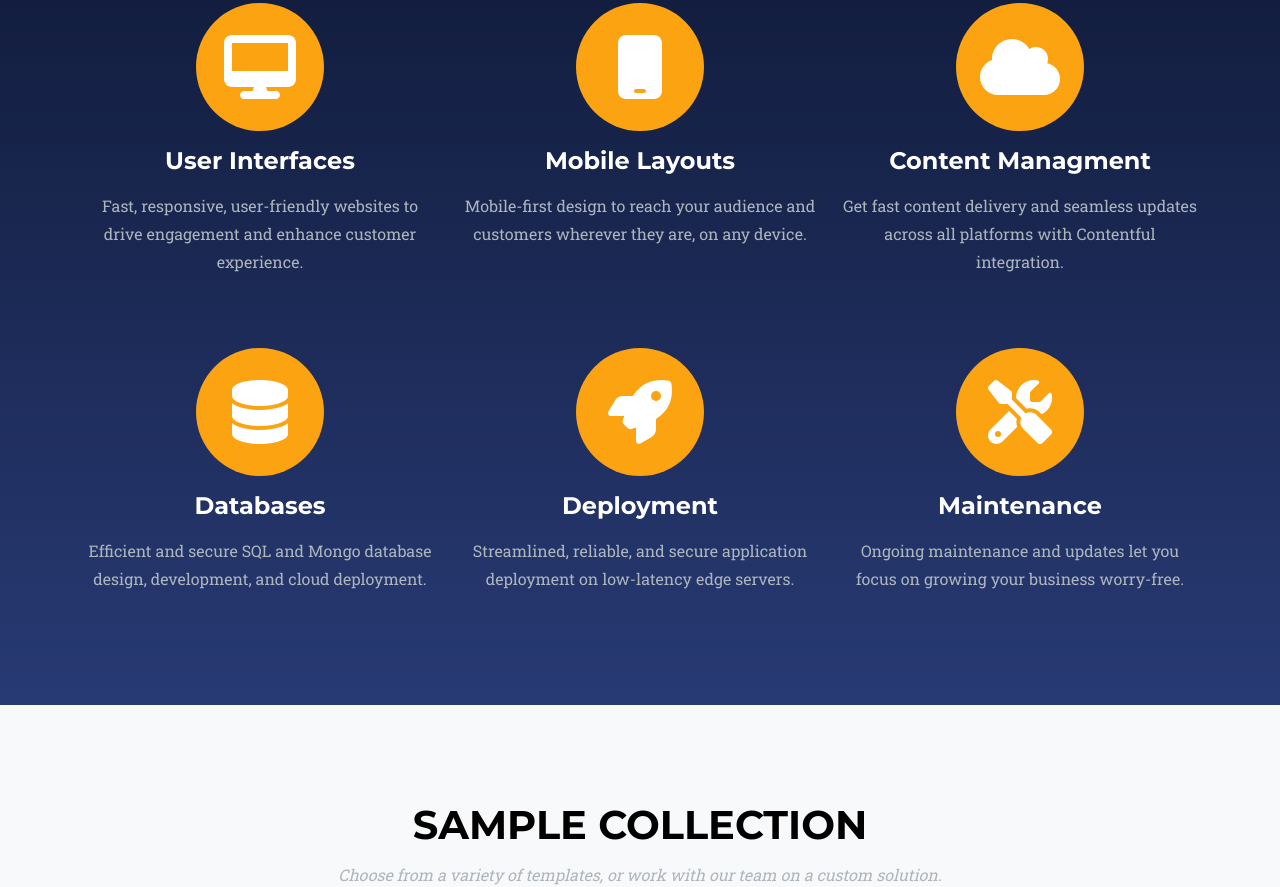
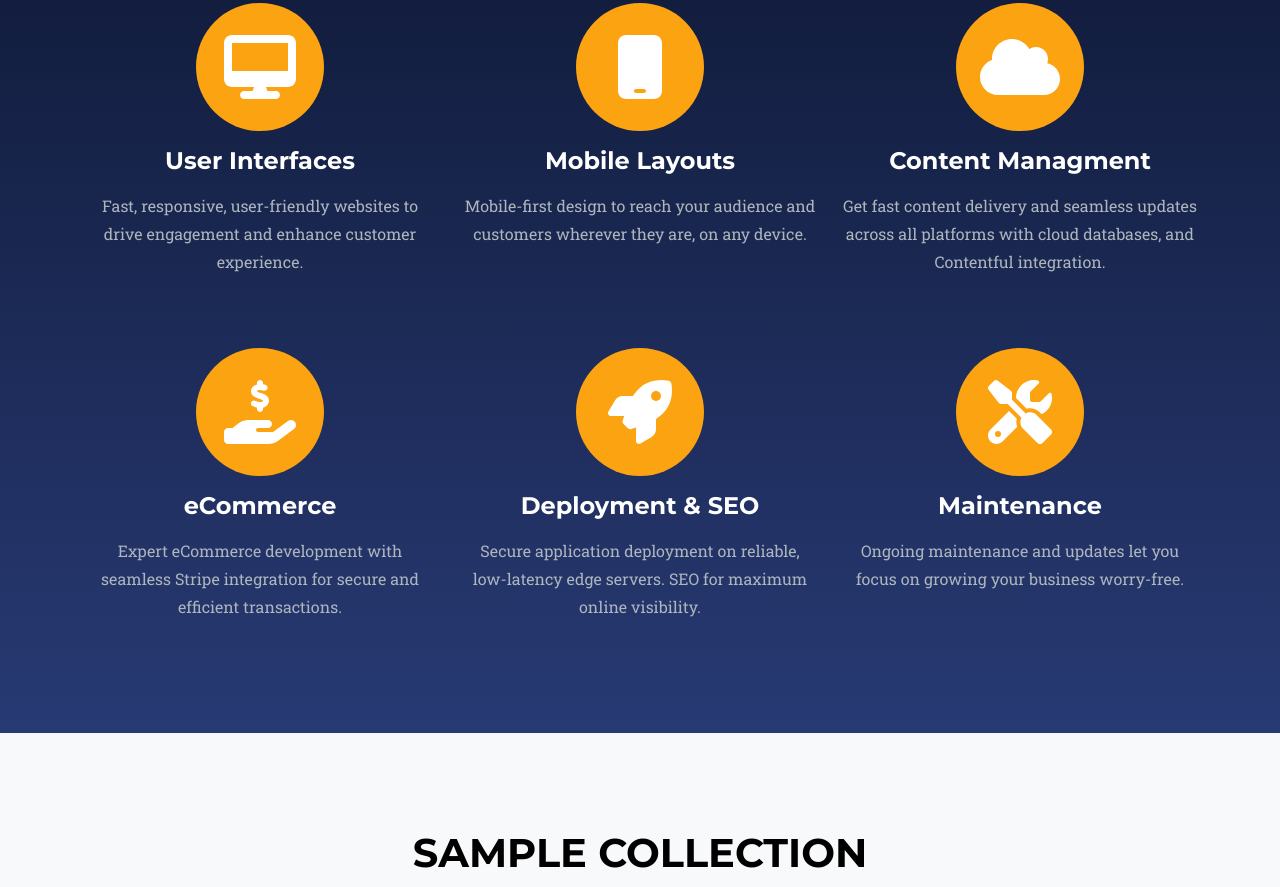
Before and after one commit to NuminousCode/magis-web-serv, a plain HTML site: page index.html in a window 1280 px wide. Shown: the part 1055-1942 px from the top of the page. Drawn offline with nearby package versions, Linux system fonts and the light colour scheme.

Commit message:
services section update

```diff
--- a/index.html
+++ b/index.html
@@ -3,8 +3,8 @@
     <head>
         <meta charset="utf-8" />
         <meta name="viewport" content="width=device-width, initial-scale=1, shrink-to-fit=no" />
-        <meta name="description" content="Web Design Services Company Based In Katy TX, In The Houston Metro Area. Full-Service Modern Web Development. Services Include Website Design, Mobile-Ready Applications, Content Management Integration, Databases, Deployment, Hosting, SEO, And Ongoing Maintenance.">
-        <meta name="keywords" content="web development, web applications, website design, content managment, mobile apps, SEO, database management" />
+        <meta name="description" content="Need A New Website? We Offer Personalized Web Development Services At Affordable Rates. We Are A Web Design Services Company Based In Katy TX, In The Houston Metro Area. Full-Service Modern Web Development. Services Include Website Design, Mobile-Ready Applications, Content Management Integration, Databases, Deployment, Hosting, SEO, And Ongoing Maintenance.">
+        <meta name="keywords" content="web development, web applications, website design, content managment, mobile apps, SEO, database management, Katy, Houston, Fulshear, Richmond, Sugar Land, Cinco Ranch" />
         <meta name="robots" content="index, follow">
         <meta property="og:title" content="Full-Service Modern Web Development">
         <meta property="og:description"
@@ -84,25 +84,25 @@
                             <i class="fa fa-cloud fa-stack-1x fa-inverse"></i>
                         </span>
                         <h4 class="my-3">Content Managment</h4>
-                        <p class="text-muted">Get fast content delivery and seamless updates across all platforms with Contentful integration.</p>
+                        <p class="text-muted">Get fast content delivery and seamless updates across all platforms with cloud databases, and Contentful integration.</p>
                     </div>
                 </div>
                 <div class="row text-center text-center2">
                     <div class="col-md-4">
                         <span class="fa-stack fa-4x">
                             <i class="fas fa-circle fa-stack-2x text-primary"></i>
-                            <i class="fas fa-database fa-stack-1x fa-inverse"></i>
+                            <i class="fas fa-hand-holding-dollar fa-stack-1x fa-inverse"></i>
                         </span>
-                        <h4 class="my-3">Databases</h4>
-                        <p class="text-muted">Efficient and secure SQL and Mongo database design, development, and cloud deployment.</p>
+                        <h4 class="my-3">eCommerce</h4>
+                        <p class="text-muted">Expert eCommerce development with seamless Stripe integration for secure and efficient transactions.</p>
                     </div>
                     <div class="col-md-4">
                         <span class="fa-stack fa-4x">
                             <i class="fas fa-circle fa-stack-2x text-primary"></i>
                             <i class="fas fa-rocket fa-stack-1x fa-inverse"></i>
                         </span>
-                        <h4 class="my-3">Deployment</h4>
-                        <p class="text-muted">Streamlined, reliable, and secure application deployment on low-latency edge servers.</p>
+                        <h4 class="my-3">Deployment & SEO</h4>
+                        <p class="text-muted">Secure application deployment on reliable, low-latency edge servers. SEO for maximum online visibility.</p>
                     </div>
                     <div class="col-md-4">
                         <span class="fa-stack fa-4x">
@@ -224,7 +224,7 @@
                     <h3 class="section-subheading text-muted">Transforming Ideas into Reality</h3>
                     <div class="about-blurb-container">
                     <p class="about-blurb">
-                        Magis Web Services specializes in crafting stunning, responsive websites that elevate your brand and drive business growth. We offer a comprehensive suite of services, including web design, database development, and ongoing support. Partner with us to transform your vision into a powerful digital experience that captivates your audience and drives your success.
+                        Magis Web Services specializes in crafting stunning, responsive websites that elevate your brand and drive business growth. We offer a comprehensive suite of services, including web design, eCommerce, and ongoing support. Partner with us to transform your vision into a powerful digital experience that captivates your audience and drives your success.
                     </p>
                 </div>
                 </div>
```
